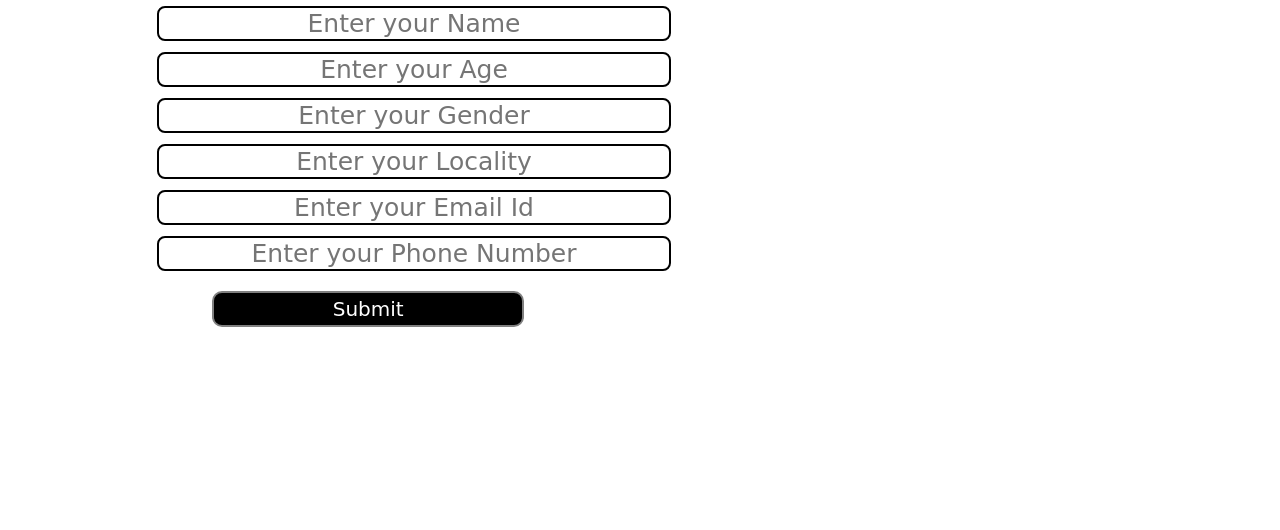
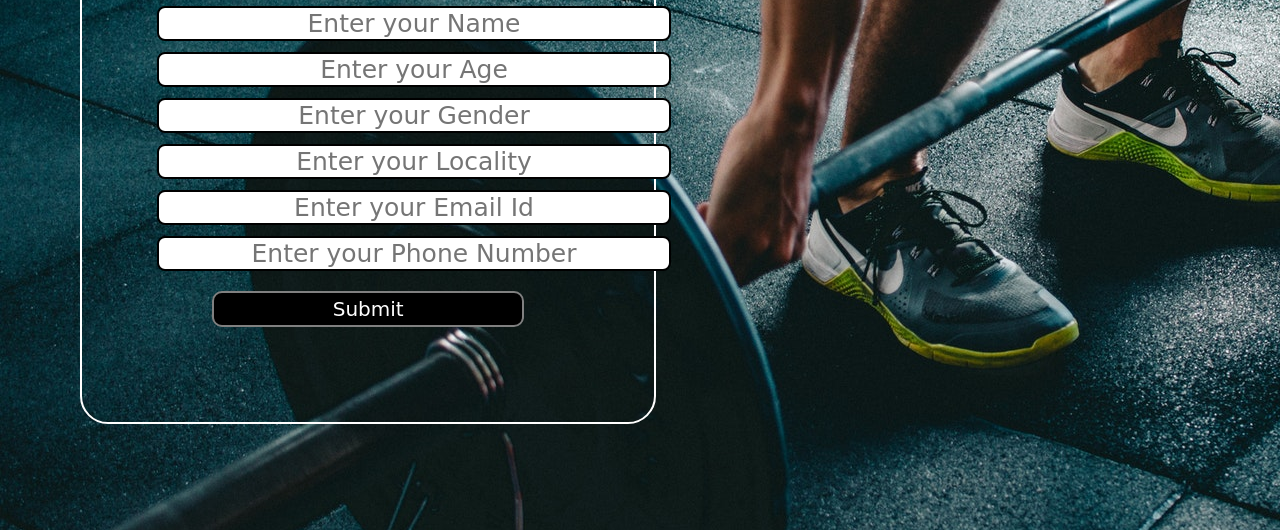
Before and after one commit to tejas0124/Web-Development-Project-, a plain HTML site: page index.html in a window 1280 px wide. Shown: the part 444-974 px from the top of the page. Drawn offline with Linux system fonts and the light colour scheme; a web font is replaced by a local one.

Commit message:
Update style.css

```diff
--- a/style.css
+++ b/style.css
@@ -4,7 +4,7 @@ body {
 
     margin: 0px;
     padding: 0px;
-    background: url('img/gym3.jpg');
+    background: url('gym3.jpg');
 
 
 }
```
